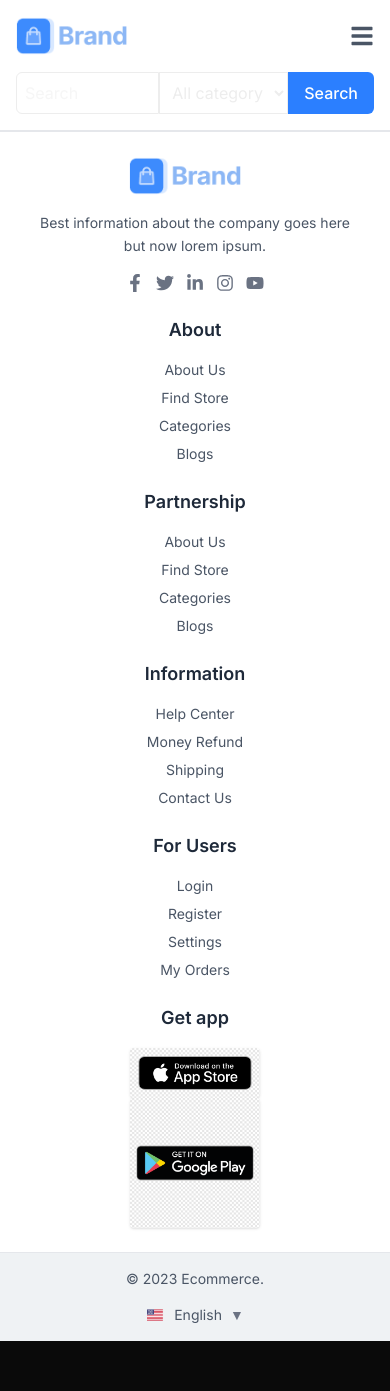
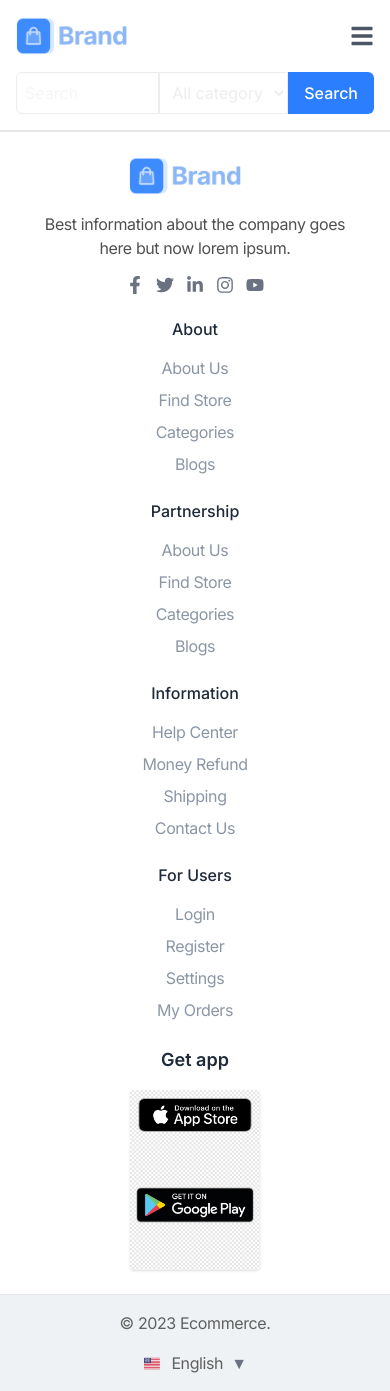
Before and after one commit to Muhammadtalha678/ecommerce-fullstack-design, a Next.js app in the folder frontend/: page / in a window 390 px wide. Before the commit the page ends 1341 px from the top, so only its background shows below. Built offline with nearby package versions, Linux system fonts and the light colour scheme.

Commit message:
make responsive

```diff
--- a/frontend/src/components/common/Footer/Footer.tsx
+++ b/frontend/src/components/common/Footer/Footer.tsx
@@ -1,3 +1,4 @@
+'use client';
 import React from 'react';
 import Image from 'next/image';
 import Link from 'next/link';
@@ -22,12 +23,11 @@ const Footer = () => {
     return (
         <footer className="w-full bg-white border-t border-gray-200">
             {/* Top Section */}
-            <div className="px-4 py-6 sm:px-6 sm:py-8 md:px-8 lg:px-12 xl:px-16">
-                <div className="max-w-7xl mx-auto">
+            <div className="px-4 py-6 sm:px-6 md:px-10 lg:px-16 xl:px-24">
                 <div className="grid grid-cols-1 sm:grid-cols-2 md:grid-cols-3 lg:grid-cols-7 gap-6 text-center sm:text-left">
                     {/* Brand Section */}
                     <div className="col-span-1 sm:col-span-2 md:col-span-1 lg:col-span-2 flex flex-col items-center sm:items-start">
-                            <div className="flex items-center space-x-2 mb-4">
+                        <div className="mb-4">
                             <Image
                                 alt="logo"
                                 src="/images/logo.png"
@@ -35,9 +35,8 @@ const Footer = () => {
                                 height={100}
                                 className="w-full h-[40px]" // Fixes the size across all screen sizes
                             />
-                                {/* <h3 className="text-xl font-bold ml-2text-[#8CB7F5]">Brand</h3> */}
                         </div>
-                            <p className="text-gray-600 text-sm leading-relaxed mb-4 max-w-xs">
+                        <p className="text-[#505050] custom-font-regular text-[16px] leading-6 tracking-tight mb-4 max-w-xs">
                             Best information about the company goes here but now lorem ipsum.
                         </p>
                         <div className="flex space-x-3 justify-center sm:justify-start">
@@ -57,13 +56,13 @@ const Footer = () => {
                     {/* Link Columns */}
                     {FooterLinks.map((section, idx) => (
                         <div key={idx} className="col-span-1 flex flex-col items-center sm:items-start">
-                                <h3 className="text-lg font-semibold text-gray-800 mb-4">{section.title}</h3>
+                            <h3 className="custom-font-medium text-[16px] leading-[22px] text-gray-800 mb-4">{section.title}</h3>
                             <ul className="space-y-2 text-gray-600 text-sm">
                                 {section.links.map((link, i) => (
                                     <li key={i}>
                                         <Link
                                             href={`/${section.title.toLowerCase().replace(' ', '-')}/${link.toLowerCase().replace(' ', '-')}`}
-                                                className="hover:text-blue-500 transition-colors duration-300"
+                                            className="hover:text-blue-500 transition-colors duration-300 text-[#8B96A5] custom-font-regular text-[16px] leading-6 tracking-tight"
                                         >
                                             {link}
                                         </Link>
@@ -92,7 +91,6 @@ const Footer = () => {
                     </div>
                 </div>
             </div>
-            </div>
 
             {/* Footer Bottom */}
             <FooterBottom />
--- a/frontend/src/components/common/Footer/FooterBottom.tsx
+++ b/frontend/src/components/common/Footer/FooterBottom.tsx
@@ -1,19 +1,20 @@
-import React from 'react'
+'use client';
+import React from 'react';
 import Image from 'next/image';
 
 const FooterBottom = () => {
     return (
         <div className="w-full bg-[#EFF2F4] border-t border-gray-200">
-            <div className="max-w-7xl mx-auto px-4 py-4 sm:px-6 md:px-8 lg:px-12 xl:px-16 flex flex-col sm:flex-row justify-between items-center text-gray-600 text-sm">
+            <div className=" px-4 py-4 sm:px-6 md:px-10 lg:px-16 xl:px-24 flex flex-col sm:flex-row justify-between items-center text-[#606060] custom-font-regular text-[16px] leading-6 tracking-tight">
                 <p>© 2023 Ecommerce.</p>
                 <div className="flex items-center space-x-2 mt-4 sm:mt-0">
                     <Image src="/images/usa.png" alt="US Flag" width={20} height={20} />
-                    <span>English</span>
+                    <span className='text-[#606060] custom-font-regular text-[16px] leading-6 tracking-tight'>English</span>
                     <span className="text-gray-500">▼</span>
                 </div>
             </div>
         </div>
-    )
-}
+    );
+};
 
-export default FooterBottom
+export default FooterBottom;
```
Lines whose indentation alone changed are shown as unchanged.
